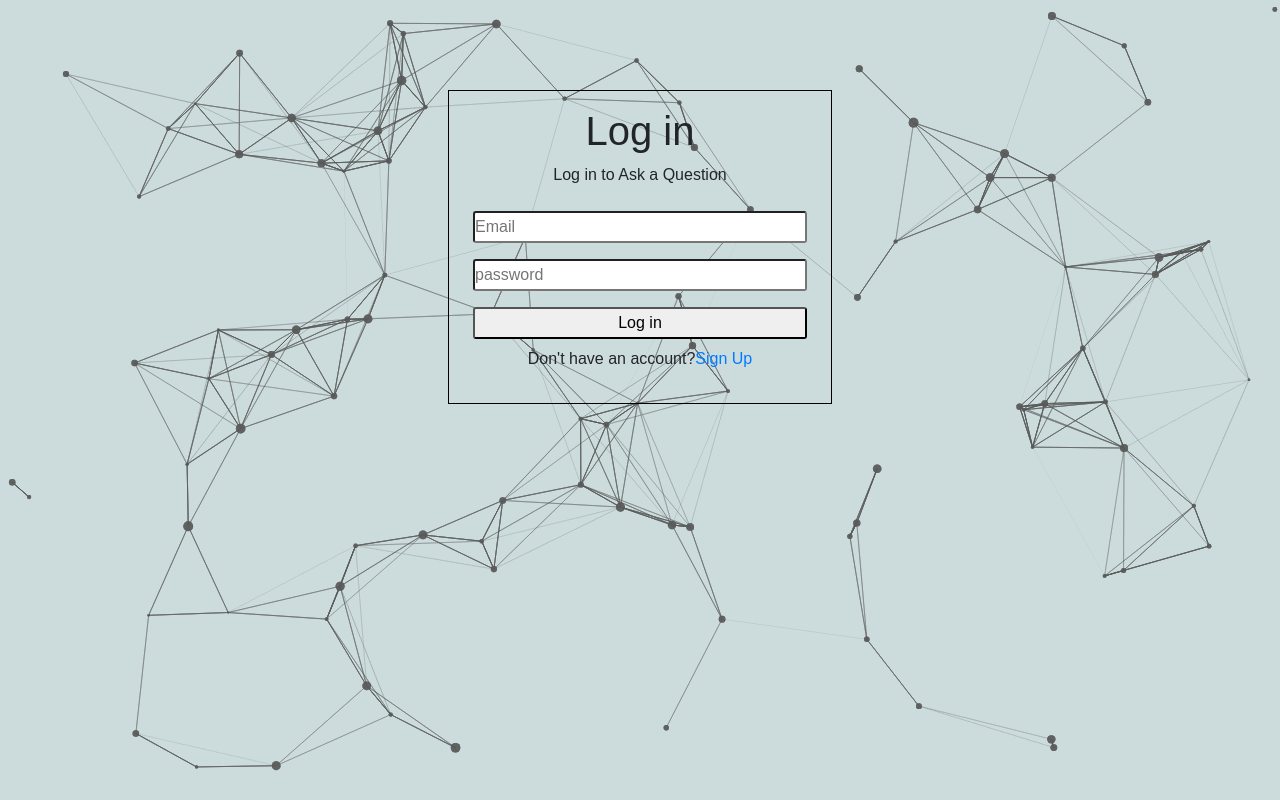
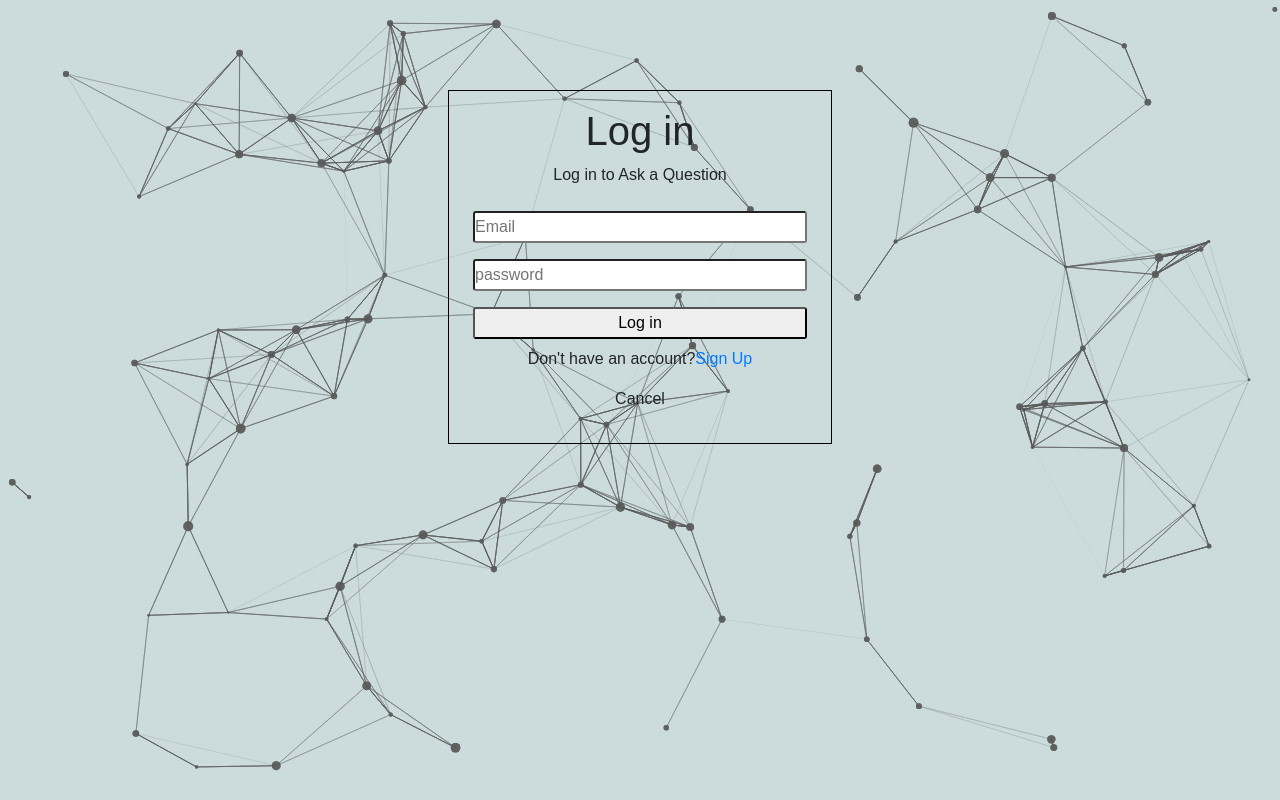
Before and after one commit to ATedy/wm2-q-and-a, a React (Create React App) app in the folder client/: page /login in a window 1280 px wide. Built offline with nearby package versions, Linux system fonts and the light colour scheme.

Commit message:
cancel button added in login/signUp

```diff
--- a/client/src/pages/Home.js
+++ b/client/src/pages/Home.js
@@ -1,4 +1,5 @@
 import {Link} from "react-router-dom";
+import {useEffect, useState} from 'react';
 import "./Home.css";
 import logo from "./logo.svg";
 import Feature from "./particles";
@@ -7,6 +8,19 @@ import Footer from "./Footer";
 import Auth from "../utility/Auth";
 
 export function Home() {
+  const [latestQuestions, setLatestQuestions] = useState([]);
+      // let history = useHistory();
+
+  useEffect(async () => {
+    try {
+      const res = await fetch('/api/questions');
+      const data = await res.json();
+      setLatestQuestions(data);
+      console.log(latestQuestions);
+    } catch (error) {
+      console.log(error);
+    }
+  }, []);
   return (
     <div className="wrapper">
       <NavBar />
--- a/client/src/pages/Login.js
+++ b/client/src/pages/Login.js
@@ -61,6 +61,9 @@ const Login = () => {
       <p>
         Don't have an account?<Link to="/SignUp">Sign Up</Link>
       </p>
+      <p onClick={() => history.push('/')}>
+        Cancel
+      </p>
     </div>
   );
 };
--- a/client/src/pages/SignUp.js
+++ b/client/src/pages/SignUp.js
@@ -81,6 +81,9 @@ const signUp = () => {
       <p>
         Already have an account? <Link to="/login">Login</Link>
       </p>
+      <p onClick={() => history.push('/')}>
+        Cancel
+      </p>
 
     </div>
   );
```
